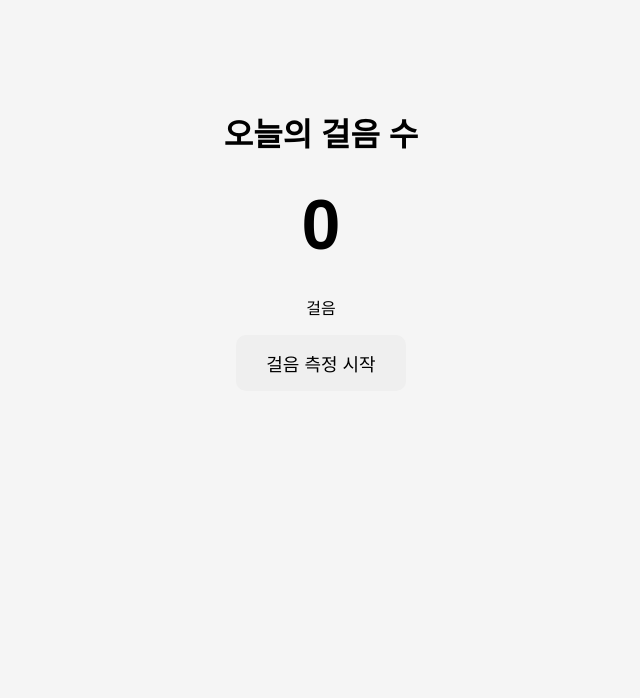
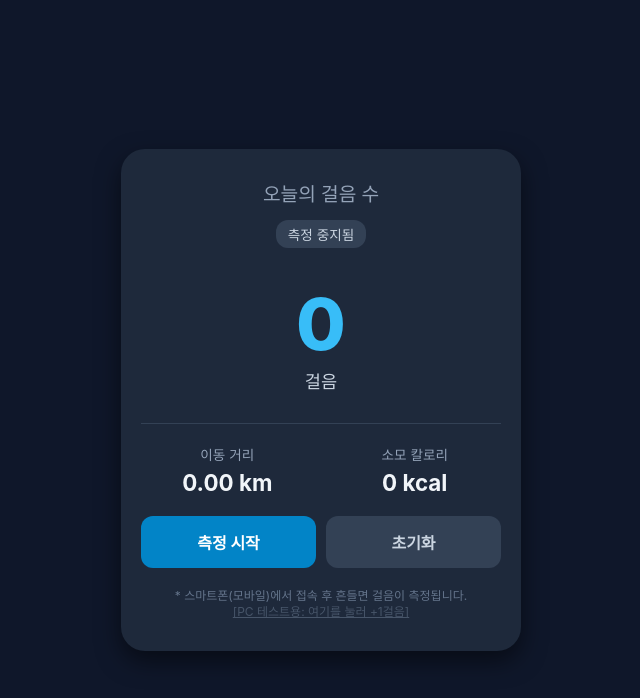
Before and after one commit to MoVo5/Mov5, a plain HTML site: page a.html in a window 1280 px wide. Shown: the whole page, without its empty margins (319-959 px from the left). Drawn offline with Linux system fonts and the light colour scheme.

Commit message:
Update a.html

```diff
--- a/a.html
+++ b/a.html
@@ -2,129 +2,238 @@
 <html lang="ko">
 <head>
   <meta charset="UTF-8">
-  <meta name="viewport" content="width=device-width, initial-scale=1.0">
-  <title>걸음 수 측정</title>
+  <meta name="viewport" content="width=device-width, initial-scale=1.0, user-scalable=no">
+  <title>스마트 만보기</title>
+  <style>
+    * { box-sizing: border-box; font-family: 'Pretendard', -apple-system, BlinkMacSystemFont, Arial, sans-serif; }
+    body {
+      margin: 0;
+      padding: 0;
+      background: #0f172a;
+      color: #f8fafc;
+      display: flex;
+      flex-direction: column;
+      align-items: center;
+      justify-content: center;
+      min-height: 100vh;
+    }
+    .card {
+      background: #1e293b;
+      width: 90%;
+      max-width: 400px;
+      padding: 30px 20px;
+      border-radius: 24px;
+      box-shadow: 0 10px 25px rgba(0,0,0,0.5);
+      text-align: center;
+    }
+    h1 { font-size: 1.2rem; color: #94a3b8; margin-top: 0; font-weight: 500; }
 
-  <style>
-    body {
-      font-family: Arial, sans-serif;
-      text-align: center;
-      padding-top: 80px;
-      background: #f5f5f5;
+    .status-badge {
+      display: inline-block;
+      padding: 4px 12px;
+      border-radius: 12px;
+      font-size: 0.85rem;
+      background: #334155;
+      color: #cbd5e1;
+      margin-bottom: 20px;
+    }
+    .status-badge.active { background: #0284c7; color: #fff; }
+
+    .step-container {
+      margin: 20px 0;
+    }
+    .step-count {
+      font-size: 4.5rem;
+      font-weight: 800;
+      color: #38bdf8;
+      line-height: 1;
+    }
+    .step-label {
+      font-size: 1.1rem;
+      color: #cbd5e1;
+      margin-top: 8px;
     }
 
-    #steps {
-      font-size: 70px;
+    .stats-grid {
+      display: grid;
+      grid-template-columns: 1fr 1fr;
+      gap: 15px;
+      margin: 30px 0 20px 0;
+      padding-top: 20px;
+      border-top: 1px solid #334155;
+    }
+    .stat-box p { margin: 0; font-size: 0.85rem; color: #94a3b8; }
+    .stat-box h2 { margin: 5px 0 0 0; font-size: 1.4rem; color: #f1f5f9; }
+
+    .btn-group {
+      display: flex;
+      gap: 10px;
+      justify-content: center;
+    }
+    button {
+      flex: 1;
+      padding: 14px 0;
+      font-size: 1rem;
       font-weight: bold;
-      margin: 30px;
+      border: none;
+      border-radius: 12px;
+      cursor: pointer;
+      transition: all 0.2s;
     }
+    .btn-primary { background: #0284c7; color: white; }
+    .btn-primary:active { background: #0369a1; }
+    .btn-secondary { background: #334155; color: #cbd5e1; }
+    .btn-secondary:active { background: #475569; }
 
-    button {
-      padding: 15px 30px;
-      font-size: 18px;
-      border: none;
-      border-radius: 10px;
-      cursor: pointer;
+    .notice {
+      margin-top: 20px;
+      font-size: 0.75rem;
+      color: #64748b;
+      line-height: 1.4;
     }
   </style>
 </head>
-
 <body>
 
-  <h1>오늘의 걸음 수</h1>
+  <div class="card">
+    <h1>오늘의 걸음 수</h1>
+    <div id="status" class="status-badge">측정 중지됨</div>
 
-  <div id="steps">0</div>
+    <div class="step-container">
+      <div id="steps" class="step-count">0</div>
+      <div class="step-label">걸음</div>
+    </div>
 
-  <p>걸음</p>
+    <div class="stats-grid">
+      <div class="stat-box">
+        <p>이동 거리</p>
+        <h2 id="distance">0.00 km</h2>
+      </div>
+      <div class="stat-box">
+        <p>소모 칼로리</p>
+        <h2 id="calories">0 kcal</h2>
+      </div>
+    </div>
 
-  <button onclick="startStepCounter()">걸음 측정 시작</button>
+    <div class="btn-group">
+      <button id="toggleBtn" class="btn-primary" onclick="toggleCounter()">측정 시작</button>
+      <button class="btn-secondary" onclick="resetCounter()">초기화</button>
+    </div>
+
+    <!-- PC/노트북 테스트용 클릭 버튼 -->
+    <div class="notice">
+      * 스마트폰(모바일)에서 접속 후 흔들면 걸음이 측정됩니다.<br>
+      <span onclick="addStepManual()" style="text-decoration: underline; cursor: pointer; color: #475569;">[PC 테스트용: 여기를 눌러 +1걸음]</span>
+    </div>
+  </div>
 
   <script>
     let steps = 0;
+    let isTracking = false;
+    let lastStepTime = 0;
+    let isPeak = false;
 
-    // 이전 가속도 값
-    let previousAcceleration = 0;
+    // 감지 민감도 설정 (지구 중력가속도 9.8m/s² 기준 피크값)
+    const STEP_THRESHOLD = 11.5;
+    const MIN_STEP_INTERVAL = 350; // 걸음 간 최소 시간 간격 (ms)
 
-    // 마지막 걸음으로부터 지난 시간
-    let lastStepTime = 0;
+    function toggleCounter() {
+      if (isTracking) {
+        stopCounter();
+      } else {
+        startCounter();
+      }
+    }
 
-    function startStepCounter() {
-
-      // iPhone에서는 센서 권한을 요청해야 하는 경우가 있음
-      if (
-        typeof DeviceMotionEvent !== "undefined" &&
-        typeof DeviceMotionEvent.requestPermission === "function"
-      ) {
+    function startCounter() {
+      // iOS 센서 권한 요청 핸들링
+      if (typeof DeviceMotionEvent !== "undefined" && typeof DeviceMotionEvent.requestPermission === "function") {
         DeviceMotionEvent.requestPermission()
           .then(permissionState => {
-
             if (permissionState === "granted") {
-              window.addEventListener(
-                "devicemotion",
-                detectStep
-              );
+              attachMotionListener();
             } else {
-              alert("센서 사용 권한이 필요합니다.");
+              alert("모션 센서 권한이 거부되었습니다.");
             }
-
           })
           .catch(console.error);
-
+      } else if (window.DeviceMotionEvent) {
+        // 안드로이드 등 일반 모바일 브라우저
+        attachMotionListener();
       } else {
-
-        // Android 등
-        window.addEventListener(
-          "devicemotion",
-          detectStep
-        );
-
+        alert("이 기기/브라우저는 가속도 센서를 지원하지 않습니다.");
+        return;
       }
 
-      alert("걸음 측정을 시작합니다!");
+      isTracking = true;
+      document.getElementById("toggleBtn").textContent = "일시 정지";
+      document.getElementById("toggleBtn").className = "btn-secondary";
+      document.getElementById("status").textContent = "측정 중...";
+      document.getElementById("status").className = "status-badge active";
     }
 
+    function stopCounter() {
+      window.removeEventListener("devicemotion", detectStep);
+      isTracking = false;
+      document.getElementById("toggleBtn").textContent = "측정 시작";
+      document.getElementById("toggleBtn").className = "btn-primary";
+      document.getElementById("status").textContent = "측정 중지됨";
+      document.getElementById("status").className = "status-badge";
+    }
+
+    function attachMotionListener() {
+      window.addEventListener("devicemotion", detectStep, true);
+    }
 
     function detectStep(event) {
+      if (!isTracking) return;
 
-      const acceleration = event.accelerationIncludingGravity;
+      const acc = event.accelerationIncludingGravity;
+      if (!acc) return;
 
-      if (!acceleration) return;
+      const x = acc.x || 0;
+      const y = acc.y || 0;
+      const z = acc.z || 0;
 
-      const x = acceleration.x || 0;
-      const y = acceleration.y || 0;
-      const z = acceleration.z || 0;
-
-      // 전체 가속도 계산
-      const magnitude =
-        Math.sqrt(x * x + y * y + z * z);
-
-      // 현재 가속도와 이전 가속도의 차이
-      const difference =
-        Math.abs(magnitude - previousAcceleration);
-
+      // 전체 가속도 크기 계산
+      const magnitude = Math.sqrt(x * x + y * y + z * z);
       const currentTime = Date.now();
 
-      /*
-        일정 수준 이상의 움직임이 발생하고
-        너무 짧은 시간에 연속으로 감지되지 않으면
-        한 걸음으로 판단
-      */
-      if (
-        difference > 1.2 &&
-        currentTime - lastStepTime > 300
-      ) {
-
+      // 걸음 감지 알고리즘 (임계값 돌파 후 하강할 때 1걸음 인정)
+      if (magnitude > STEP_THRESHOLD && !isPeak && (currentTime - lastStepTime > MIN_STEP_INTERVAL)) {
+        isPeak = true;
+      } else if (magnitude < STEP_THRESHOLD && isPeak) {
+        isPeak = false;
         steps++;
-
-        document.getElementById("steps").textContent = steps;
-
         lastStepTime = currentTime;
+        updateUI();
       }
-
-      previousAcceleration = magnitude;
     }
 
+    function updateUI() {
+      document.getElementById("steps").textContent = steps.toLocaleString();
+
+      // 약 보폭 0.7m 기준 예상 거리 계산 (km)
+      const km = (steps * 0.0007).toFixed(2);
+      document.getElementById("distance").textContent = `${km} km`;
+
+      // 약 1걸음당 0.04 kcal 계산
+      const kcal = Math.round(steps * 0.04);
+      document.getElementById("calories").textContent = `${kcal} kcal`;
+    }
+
+    function resetCounter() {
+      if (confirm("걸음 수를 초기화하시겠습니까?")) {
+        steps = 0;
+        updateUI();
+      }
+    }
+
+    // PC 테스트용 클릭 함수
+    function addStepManual() {
+      steps++;
+      updateUI();
+    }
   </script>
-
 </body>
 </html>
```
